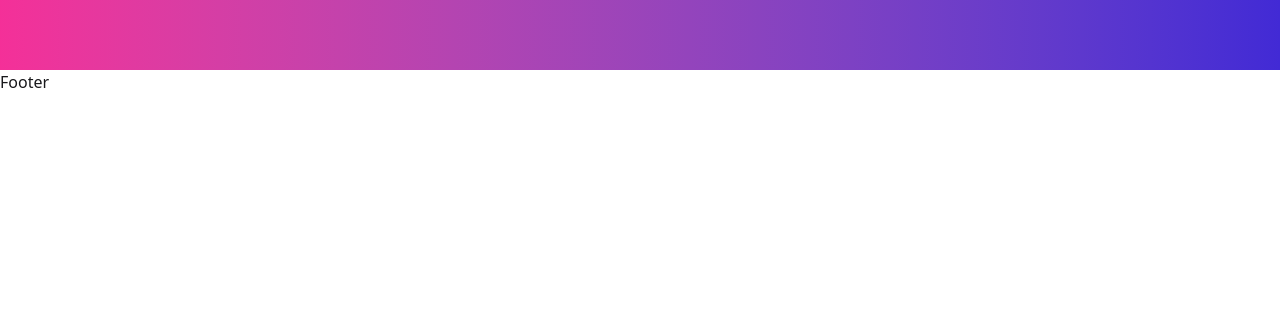
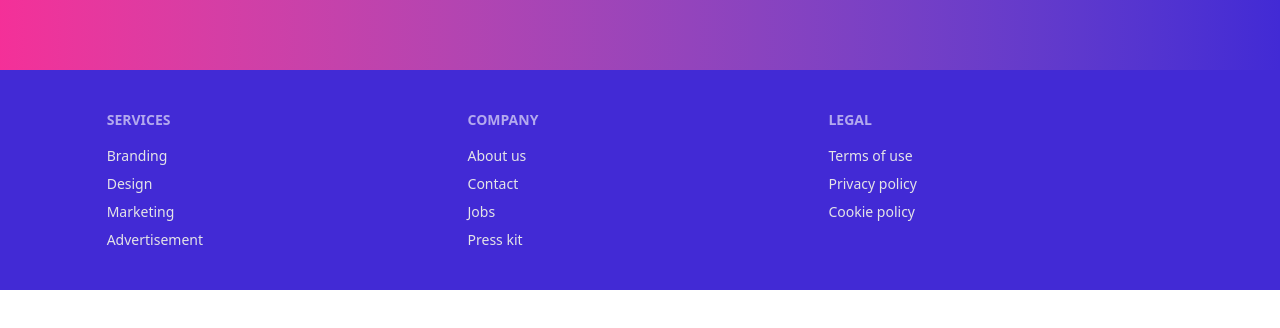
Before and after one commit to MohammadYasin74630/ResiFlow-client-side, a React (Vite) app: page / in a window 1280 px wide. Shown: the part 3130-3458 px from the top of the page. After the commit the page ends 3420 px from the top, so only its background shows below. Built offline with nearby package versions, Linux system fonts and the light colour scheme; no server answers.

Commit message:
footer created

```diff
--- a/src/components/Footer.jsx
+++ b/src/components/Footer.jsx
@@ -1,7 +1,30 @@
 
 function Footer() {
   return (
-    <div>Footer</div>
+    <section className="bg-primary text-neutral-content py-10 !min-h-0">
+      <footer className="footer max-w-[1600px] mx-auto grid grid-cols-3 max-sm:w-11/12 w-10/12">
+        <nav>
+          <h6 className="footer-title text-base-100">Services</h6>
+          <a className="link link-hover">Branding</a>
+          <a className="link link-hover">Design</a>
+          <a className="link link-hover">Marketing</a>
+          <a className="link link-hover">Advertisement</a>
+        </nav>
+        <nav>
+          <h6 className="footer-title text-base-100">Company</h6>
+          <a className="link link-hover">About us</a>
+          <a className="link link-hover">Contact</a>
+          <a className="link link-hover">Jobs</a>
+          <a className="link link-hover">Press kit</a>
+        </nav>
+        <nav>
+          <h6 className="footer-title text-base-100">Legal</h6>
+          <a className="link link-hover">Terms of use</a>
+          <a className="link link-hover">Privacy policy</a>
+          <a className="link link-hover">Cookie policy</a>
+        </nav>
+      </footer>
+    </section>
   )
 }
 
--- a/src/layout/MainLayout.jsx
+++ b/src/layout/MainLayout.jsx
@@ -10,7 +10,7 @@ function MainLayout() {
             <Outlet />
             </div>
             <Footer />
-            <section className="h-screen"></section>
+            {/* <section className="h-screen"></section> */}
         </>
     )
 }
--- a/src/pages/Home/Banner.jsx
+++ b/src/pages/Home/Banner.jsx
@@ -32,11 +32,8 @@ function Banner() {
     const queryClient = useQueryClient()
 
     const prev = () => {
+
         setBannerIn(true)
-
-        setTimeout(() => {
-
-            setBannerIn(false)
         setImgNumber(prev => {
             if (prev === 1) {
                 return 15
@@ -45,6 +42,10 @@ function Banner() {
                 return prev - 1
             }
         })
+
+        setTimeout(() => {
+
+            setBannerIn(false)
 
             queryClient.setQueryData(["banners"], prev => {
                 if (prev.length === 0) return prev;
@@ -57,11 +58,8 @@ function Banner() {
     }
 
     const next = () => {
+
         setBannerOut(true)
-
-        setTimeout(() => {
-
-            setBannerOut(false)
         setImgNumber(prev => {
             if (prev === 15) {
                 return 1
@@ -70,6 +68,10 @@ function Banner() {
                 return prev + 1
             }
         })
+
+        setTimeout(() => {
+
+            setBannerOut(false)
 
             queryClient.setQueryData(["banners"], prev => {
                 if (prev.length === 0) return prev;
--- a/src/pages/Home/Contact.jsx
+++ b/src/pages/Home/Contact.jsx
@@ -52,7 +52,7 @@ function Contact() {
                     <div className='space-y-1'>
                         <div className='flex gap-2 items-center'>
                             <Mail />
-                            <NavLink className='text-base-200 font-medium' to="mailto:ResiFlow@gmail.com">ResiFlow@gmail.com</NavLink>
+                            <NavLink className='text-base-200 font-medium' to="mailto:ResiFlow@gmail.com">ResiFlow<wbr />@gmail.com</NavLink>
                         </div>
                         <div className='flex gap-2 items-center'>
                             <Phone />
--- a/src/pages/Home/Coupons.jsx
+++ b/src/pages/Home/Coupons.jsx
@@ -16,7 +16,7 @@ function Coupons() {
         queryFn: async () => {
 
             try {
-                const { data } = await axiosSecure.get("/coupons?limit=16")
+                const { data } = await axiosSecure.get("/coupons?limit=12")
 
                 return data
             }
@@ -36,10 +36,10 @@ function Coupons() {
                 coupons.length > 0 ? <>
                     <h3 className="text-base-100 text-xl font-bold max-sm:mt-10 my-5 mx-4"> Exclusive Discounts with Rental Coupons!</h3>
 
-                    <div className={`grid min-[550px]:grid-cols-2 md:grid-cols-3 lg:grid-cols-4 xl:grid-cols-5 gap-2 max-w-[1400px] p-4 overflow-hidden`} ref={ref}>
+                    <div className={`grid min-[550px]:grid-cols-2 md:grid-cols-3 lg:grid-cols-4 gap-2 max-w-[1100px] p-4 overflow-hidden`} ref={ref}>
 
                         {
-                            coupons?.map((coupon, idx, arr) => <Coupon key={coupon._id} coupon={coupon} idx={idx} coupons={arr} inView={inView} />)
+                            coupons?.map((coupon, idx) => <Coupon key={coupon._id} coupon={coupon} idx={idx} inView={inView} />)
                         }
 
                     </div>
@@ -50,7 +50,7 @@ function Coupons() {
     )
 }
 
-function Coupon({ coupon, idx, coupons, inView }) {
+function Coupon({ coupon, idx, inView }) {
 
     const [delayedClass, setDelayedClass] = useState("invisible")
 
@@ -67,14 +67,14 @@ function Coupon({ coupon, idx, coupons, inView }) {
         }, [inView]
     )
 
-    return <div className={`p-4 bg-base-100 rounded-sm flex flex-col gap-2 ${idx + 1 === coupons?.length ? "md:hidden lg:flex xl:hidden" : ""} ${delayedClass}`}>
+    return <div className={`p-4 bg-base-100 rounded-sm flex flex-col gap-2 ${delayedClass}`}>
         <div className="flex items-center justify-between">
-            <p className="text-xl text-accent">{coupon.couponCode}</p>
+            <p className="text-lg text-accent">{coupon.couponCode}</p>
             <Copy size={20} />
         </div>
         <p className="font-medium flex-grow md:line-clamp-2">{coupon.couponDescription
         }</p>
-        <progress className="progress progress-accent w-56" value={coupon.discountPercentage} max="100"></progress>
+        <progress className="progress progress-accent max-w-56 w-full" value={coupon.discountPercentage} max="100"></progress>
     </div>
 }
 
```
Lines whose indentation alone changed are shown as unchanged.
